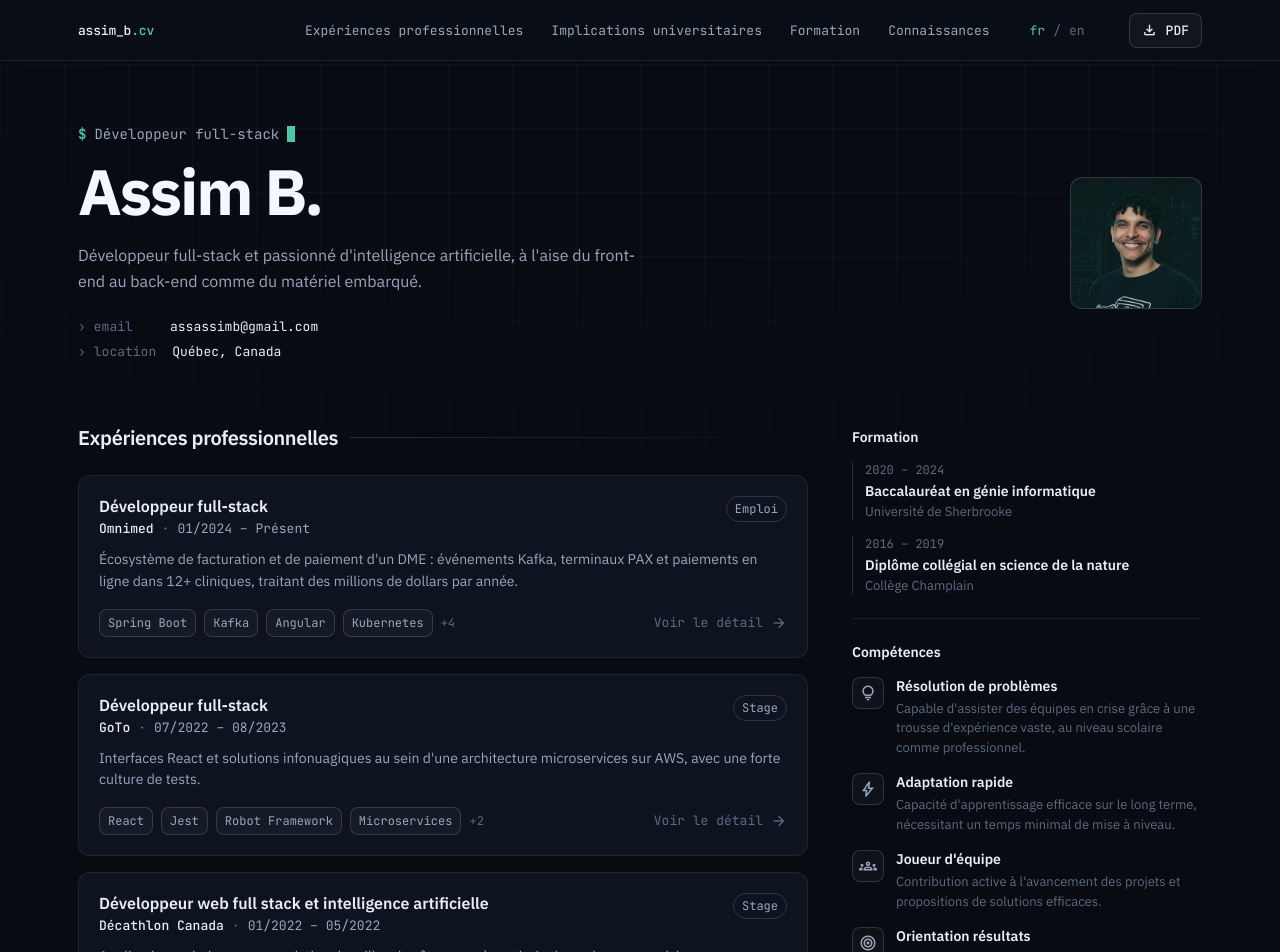
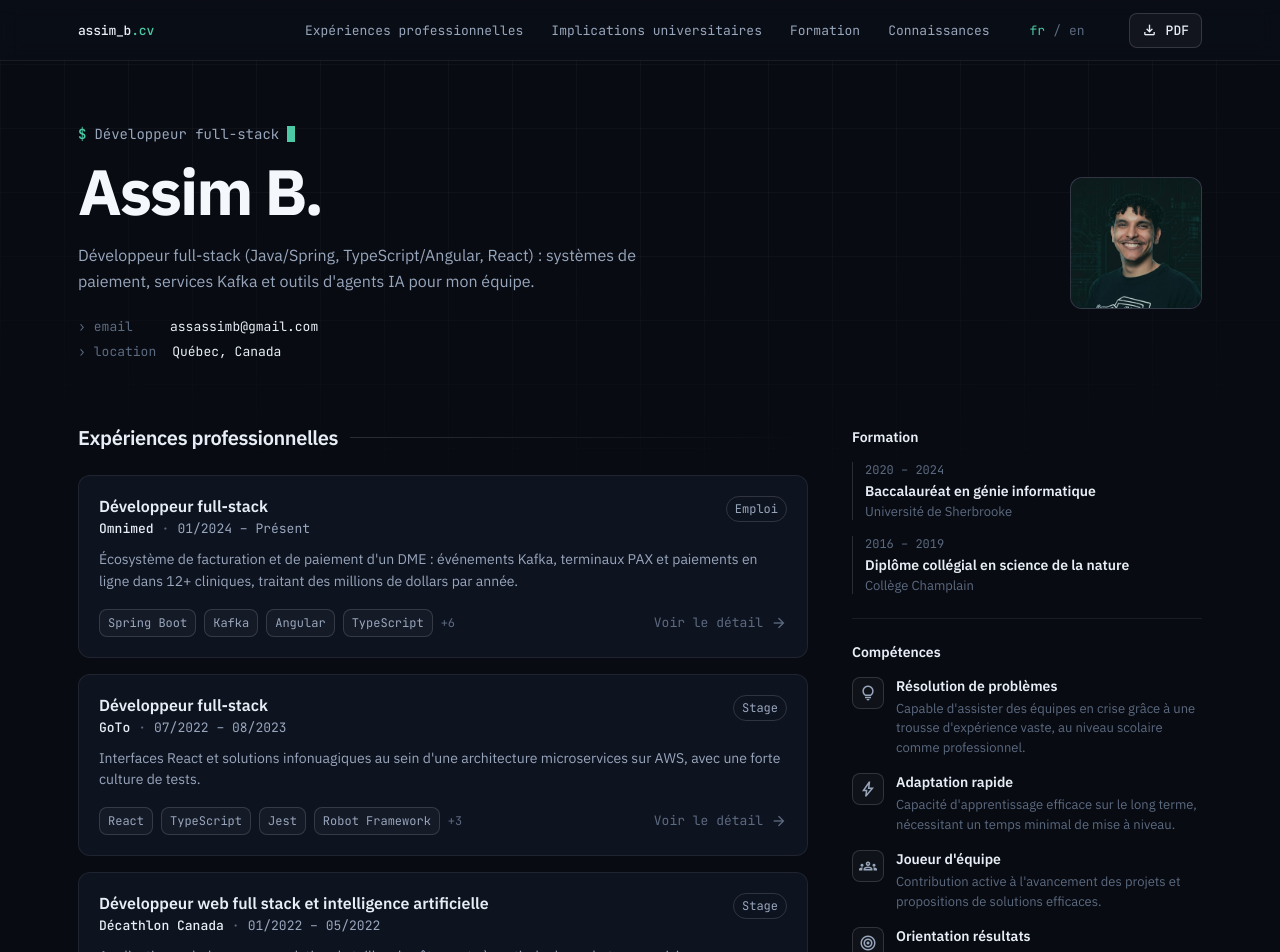
Before and after one commit to assassimb/assassimb.github.io, a React (Vite) app in the folder resume/: page / in a window 1280 px wide. Shown: the top 952 px of the page. Built offline with nearby package versions, Linux system fonts and the light colour scheme.

Commit message:
Market-focused CV refresh: TypeScript, Claude Code tooling, ownership bullets, ?lang= link

```diff
--- a/resume/src/App.jsx
+++ b/resume/src/App.jsx
@@ -127,7 +127,13 @@ function SideCard({ title, children }) {
 
 export default function App() {
   const tw = TWEAKS;
-  const [lang, setLang] = useState(() => localStorage.getItem("resume-lang") || "fr");
+  /* ?lang=en|fr wins over the stored choice, so a shared link opens in the
+     language it was sent in. */
+  const [lang, setLang] = useState(() => {
+    const fromUrl = new URLSearchParams(window.location.search).get("lang");
+    if (fromUrl === "en" || fromUrl === "fr") return fromUrl;
+    return localStorage.getItem("resume-lang") || "fr";
+  });
   const [openId, setOpenId] = useState(null);
 
   useEffect(() => { localStorage.setItem("resume-lang", lang); }, [lang]);
--- a/resume/src/data.js
+++ b/resume/src/data.js
@@ -16,8 +16,8 @@ export const RESUME = {
     email: "assassimb@gmail.com",
     location: { fr: "Québec, Canada", en: "Québec, Canada" },
     tagline: {
-      fr: "Développeur full-stack et passionné d'intelligence artificielle, à l'aise du front-end au back-end comme du matériel embarqué.",
-      en: "Full-stack developer with a passion for artificial intelligence, equally at home from front-end to back-end and embedded hardware."
+      fr: "Développeur full-stack (Java/Spring, TypeScript/Angular, React) : systèmes de paiement, services Kafka et outils d'agents IA pour mon équipe.",
+      en: "Full-stack developer (Java/Spring, TypeScript/Angular, React) shipping payment systems, Kafka services and AI agent tooling for my team."
     }
   },
 
@@ -74,7 +74,7 @@ export const RESUME = {
       type: { fr: "Emploi", en: "Employment" },
       /* One-page preset: always keep the Kafka bullet (most in-demand skill)
          and the transaction-volume outcome. See `pinned` in condense.js. */
-      pinned: ["Kafka", "millions", "12"],
+      pinned: ["Kafka", "millions", "12", "Claude Code", "incidents", "pull requests"],
       summary: {
         fr: "Écosystème de facturation et de paiement d'un DME : événements Kafka, terminaux PAX et paiements en ligne dans 12+ cliniques, traitant des millions de dollars par année.",
         en: "Billing and payment ecosystem of an EMR: Kafka events, PAX terminals and online payments across 12+ clinics, processing millions of dollars a year."
@@ -83,7 +83,9 @@ export const RESUME = {
         "Spring Boot",
         "Kafka",
         "Angular",
+        "TypeScript",
         "Kubernetes",
+        "Claude Code",
         "Java",
         { fr: "Terminaux PAX", en: "PAX terminals" },
         "Feature flags",
@@ -98,24 +100,28 @@ export const RESUME = {
           "Intégrer les terminaux de paiement PAX à la plateforme web d'Omnimed pour permettre la création de paiements sans fil directement dans l'application.",
           "Automatiser le retour des données de transaction du terminal vers le système.",
           "Développer et intégrer les paiements en ligne SafeCharge (Nuvei), avec des champs de carte conformes PCI via iframe et la gestion des codes d'erreur de la passerelle.",
-          "Publier et consommer des événements Kafka pour propager les données de transaction et synchroniser les services de facturation de façon asynchrone.",
+          "Développer des producteurs et consommateurs Kafka pour propager les données de transaction et synchroniser les services de facturation de façon asynchrone.",
           "Mettre en place des architectures à feature flags pour déployer progressivement les fonctionnalités à des clients ciblés.",
           "Contribuer à la refonte de l'écosystème de facturation en implémentant un modèle de prépaiement par lots (services prépayés consommés sur de futures factures).",
           "Travailler sur les bases de code back-end Java/Spring et front-end Angular : ajout de fonctionnalités et refactorisation de la logique de facturation héritée.",
-          "Stabiliser les suites de tests unitaires et de bout en bout.",
-          "Accélérer le développement et les revues de code avec des outils d'IA agentiques (Claude Code).",
+          "Corriger les tests de bout en bout instables et ajouter de la couverture unitaire et e2e sur le code de facturation et de paiement.",
+          "Créer des skills Claude Code utilisés par mon équipe (dev, Jira et docs, analyse de logs, facturation) et former l'équipe au développement assisté par IA.",
+          "Agir comme contact technique principal auprès de Nuvei et des cliniques, et résoudre les incidents de paiement en production.",
+          "Intégrer et accompagner 2 à 3 développeurs, et réviser régulièrement les pull requests de l'équipe.",
           "Piloter l'intégration de plus de 12 cliniques de bout en bout depuis la toute première : configuration PAXSTORE, déploiements sur site jusqu'à 4 terminaux, liaison avec Nuvei et documentation de support."
         ],
         en: [
           "Integrated PAX payment terminals into the Omnimed web platform to enable wireless, in-app payment creation.",
           "Automated the return of terminal transaction data back into the system.",
           "Developed and integrated SafeCharge (Nuvei) online payments, with PCI-compliant card fields via iframe and gateway error-code handling.",
-          "Published and consumed Kafka events to propagate transaction data and synchronize billing services asynchronously.",
+          "Built Kafka producers and consumers to propagate transaction data and synchronize billing services asynchronously.",
           "Implemented feature-flag architectures to progressively roll out functionality to selected clients.",
           "Contributed to the redesign of the billing ecosystem with a bundle prepayment model (prepaid services consumed across future invoices).",
           "Worked across the Java/Spring back-end and Angular front-end: adding features and refactoring legacy billing logic.",
-          "Stabilized the unit and end-to-end test suites.",
-          "Accelerated development and code reviews with agentic AI tooling (Claude Code).",
+          "Fixed flaky end-to-end tests and added unit and e2e coverage to billing and payment code.",
+          "Built Claude Code skills and plugins my team uses (dev workflows, Jira tickets and docs, log analysis, billing context) and taught the team AI-assisted development.",
+          "Served as main technical contact for Nuvei and the clinics, and resolved production payment incidents.",
+          "Onboarded and mentored 2–3 developers and regularly reviewed the team's pull requests.",
           "Drove 12+ clinic integrations end to end, starting with the very first one: PAXSTORE configuration, on-site deployments of up to 4 terminals, Nuvei liaison and support documentation."
         ]
       },
@@ -146,21 +152,21 @@ export const RESUME = {
         fr: "Interfaces React et solutions infonuagiques au sein d'une architecture microservices sur AWS, avec une forte culture de tests.",
         en: "React interfaces and cloud solutions within a microservices architecture on AWS, with a strong testing culture."
       },
-      stack: ["React", "Jest", "Robot Framework", "Microservices", "AWS", "JIRA"],
+      stack: ["React", "TypeScript", "Jest", "Robot Framework", "Microservices", "AWS", "JIRA"],
       overview: {
         fr: "Chez GoTo, entreprise technologique au rythme soutenu, je me suis spécialisé dans le développement d'interfaces conviviales en React. Le rôle demandait de s'intégrer rapidement à une architecture microservices déployée sur AWS et de soutenir une culture de qualité forte, où chaque fonctionnalité était couverte par des tests unitaires et de bout en bout.",
         en: "At GoTo, a fast-paced tech company, I specialized in building user-friendly interfaces in React. The role meant quickly fitting into a microservices architecture deployed on AWS and upholding a strong quality culture, where every feature was covered by unit and end-to-end tests."
       },
       responsibilities: {
         fr: [
-          "Développer des interfaces utilisateur conviviales avec React.",
+          "Développer des interfaces utilisateur conviviales avec React et TypeScript.",
           "Assurer la qualité du code avec des tests unitaires et de bout en bout (Jest et Robot Framework).",
           "Gérer les tâches tout au long du cycle de vie des sprints avec JIRA.",
           "S'intégrer rapidement à une architecture microservices et aux flux de travail dans un environnement AWS.",
           "Contribuer au développement de solutions évolutives et efficaces dans un contexte technologique rapide."
         ],
         en: [
-          "Built user-friendly interfaces with React.",
+          "Built user-friendly interfaces with React and TypeScript.",
           "Ensured code quality with unit and end-to-end tests (Jest and Robot Framework).",
           "Managed tasks throughout the sprint lifecycle with JIRA.",
           "Quickly adapted to a microservices architecture and workflows in an AWS environment.",
@@ -513,8 +519,8 @@ export const RESUME = {
   ],
 
   knowledge: {
-    languages: ["Java", "C", "C#", "SQL", "Python", "MATLAB", "Octave", "FPGA", "UML", "PHP", "Smarty", "Angular", "React", "VueJS"],
-    tools: ["GIT", "Spring Boot", "Kafka", "Kubernetes", "Docker", "AWS", "Claude Code", "Jest", "JIRA", "pgAdmin4", "phpMyAdmin", "Xilinx", "Altium", "SOLIDWORKS", "AutoCAD", "Linux", "Visual Studio", "ArduinoX", "Office 365", "IntelliJ", "VS Code"]
+    languages: ["Java", "TypeScript", "JavaScript", "SQL", "Python", "C#", "C", "PHP", "Angular", "React", "VueJS", "MATLAB", "FPGA", "UML"],
+    tools: ["Spring Boot", "Kafka", "Kubernetes", "Docker", "AWS", "Claude Code", "Jenkins", "Maven", "Git", "Jest", "Robot Framework", "JIRA", "PostgreSQL / pgAdmin4", "Linux", "IntelliJ", "VS Code", "SOLIDWORKS", "Altium"]
   },
 
   skills: [
```
Also changed, not shown: resume/src/lib/condense.js.
